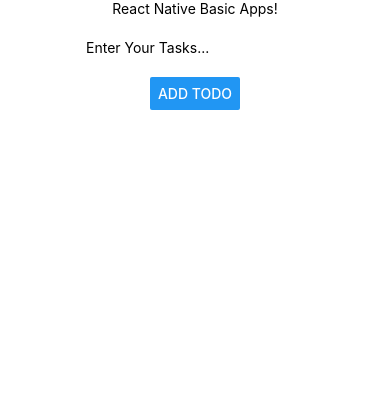
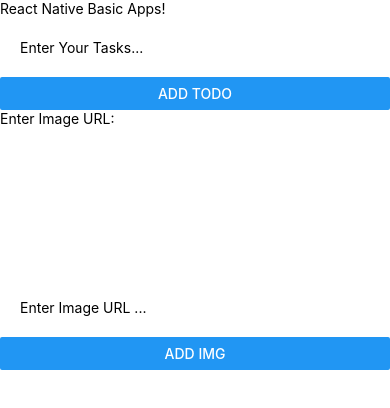
Before and after one commit to Bhagyeshpro/ReactNativeBasicApps, a React Native app: screen / in a window 390 px wide. Shown: the top 408 px of the page. Built offline with nearby package versions, Linux system fonts and the light colour scheme.

Commit message:
JS of todo is done!

```diff
--- a/App.js
+++ b/App.js
@@ -8,33 +8,56 @@ import {
   TextInput,
   View,
 } from "react-native";
-import Todos from "./Todos";
+import ImageAdder from "./src/ImageAdder";
+import Todos from "./src/Todos";
 
 export default function App() {
-  const [input, setInput] = useState("");
+  const [todoInput, setTodoInput] = useState("");
   const [todos, setTodos] = useState([]);
+  const [imageURLInput, setImageURLInput] = useState("");
+  const [images, setImages] = useState([]);
 
   const addTodo = () => {
-    setTodos([input, ...todos]);
+    setTodos([todoInput, ...todos]);
     // Make input field blank after pressing button
-    setInput("");
+    setTodoInput("");
   };
+
+  const addImage = () => {
+    setImages([imageURLInput, ...images]);
+    setImageURLInput("");
+  }
 
   return (
     <SafeAreaView>
-      <View style={styles.container}>
+      <View>
         <Text>React Native Basic Apps!</Text>
-        {todos.map((todo) => {
-          <Todos title={todo} />;
-        })}
+      </View>
+        {todos.map((todo) => (
+          <Todos title={todo}/>
+        ))}
         <TextInput
           style={styles.todoInput}
-          value={input}
+          value={todoInput}
           placeholder="Enter Your Tasks..."
-          onChangeText={(text) => setInput(text)}
+          onChangeText={(text) => setTodoInput(text)}
         />
-        <Button onPress={addTodo} title="Add TODO" />
-      </View>
+        <Button onPress={addTodo} title="Add TODO"/>
+
+        <Text>Enter Image URL:</Text>
+        {images.map((image) => (
+          <ImageAdder source={image}/>
+        ))}
+        <ImageAdder/>
+        <TextInput
+          style={styles.todoInput}
+          placeholder="Enter Image URL ..."
+          value={imageURLInput}
+          onChangeText={(text) => setImageURLInput(text)}
+        />
+        <Button onPress={addImage} title="Add IMG"/>
+
+
     </SafeAreaView>
   );
 }
--- /dev/null
+++ b/src/ImageAdder.js
@@ -0,0 +1,18 @@
+import React from 'react'
+import { View,Image, Text, StyleSheet } from 'react-native'
+
+export default function ImageAdder({source}) {
+    return (
+        <View>
+        <Image style={styles.image} source={{uri: source}} />
+        </View>
+    )
+}
+
+
+const styles = StyleSheet.create({
+    image: {
+        width: 200,
+        height: 150,
+    }
+})
```
Also changed, not shown: src/Todos.js (renamed from Todos.js), 1 other file (tests, documents, lock files or other folders).
